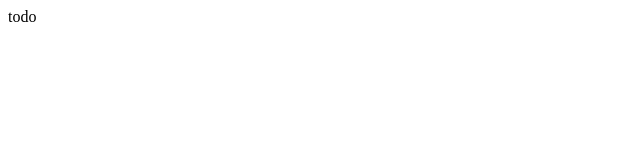
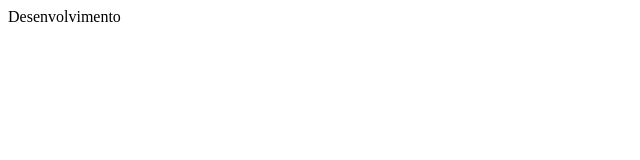
Before and after one commit to Leonardo-Antunes/project-todo, a React (Create React App) app: page / in a window 1280 px wide. Shown: the top 160 px of the page, without its empty margins (0-640 px from the left). Built offline with nearby package versions, Linux system fonts and the light colour scheme.

Commit message:
branch desenvolvimento created

```diff
--- a/src/App.js
+++ b/src/App.js
@@ -2,7 +2,7 @@
 function App() {
   return (
     <div className="App">
-     todo
+     Desenvolvimento
     </div>
   );
 }
```
Also changed, not shown: 1 other file (tests, documents, lock files or other folders).
